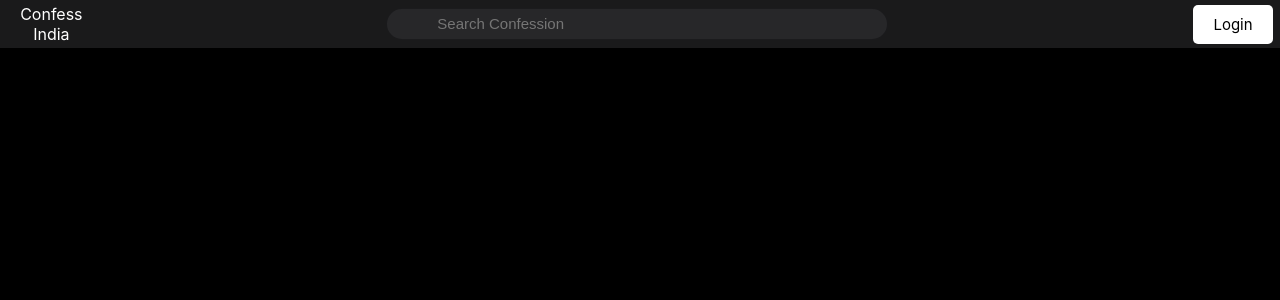
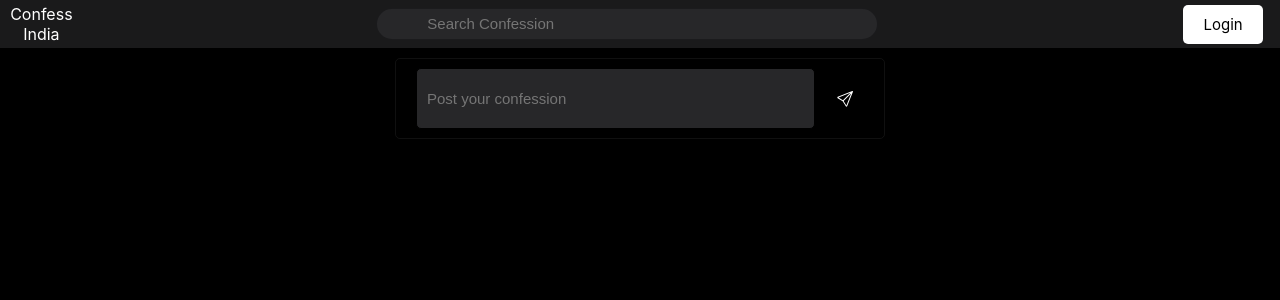
Before and after one commit to Aditya-138-12/confess-india, a React (Create React App) app: page / in a window 1280 px wide. Shown: the top 300 px of the page. Built offline with nearby package versions, Linux system fonts and the light colour scheme.

Commit message:
Added initial frontend changes for the Post Confession

```diff
--- a/package.json
+++ b/package.json
@@ -36,5 +36,10 @@
       "last 1 firefox version",
       "last 1 safari version"
     ]
+  },
+  "devDependencies": {
+    "autoprefixer": "^10.4.21",
+    "postcss": "^8.5.3",
+    "tailwindcss": "^4.1.5"
   }
 }
--- a/src/App.css
+++ b/src/App.css
@@ -41,5 +41,9 @@
   position: absolute;
   height: 100%;
   width: 100%;
-  overflow: hidden;
+  overflow-x: hidden;
+  overflow-y: scroll;
+  display: flex;
+  flex-direction: column;
+  align-items: center;
 }
--- a/src/App.js
+++ b/src/App.js
@@ -1,4 +1,5 @@
 import './App.css';
+import MainConfession from './confession/main/main';
 import MainHeader from './header/mainHeader';
 
 function App() {
@@ -6,6 +7,7 @@ function App() {
     <>
       <div className='main'>
         <MainHeader/>
+        <MainConfession/>
       </div>
     </>
   );
--- /dev/null
+++ b/src/confession/main/main.css
@@ -0,0 +1,23 @@
+.MainConfession{
+    height: auto;
+    width: 70%;
+    background-color: ;
+    padding: 10px;
+    display: flex;
+    flex-direction: column;
+    align-items: center;
+}
+
+.confessionInner{
+    height: auto;
+    position: relative;
+    width: 50%;
+    background-color: transparent;
+    border: 0.1px solid rgba(82, 82, 82, 0.2);
+    border-radius: 5px;
+    padding: 20px;
+    display: flex;
+    flex-direction: row;
+    align-items: center;
+    gap: 10px;
+}
--- /dev/null
+++ b/src/confession/main/main.js
@@ -0,0 +1,19 @@
+import React from "react";
+import PostConfession from "../postConfession/postConfession";
+import './main.css';
+import PostConfessionButton from "../postConfessionButton/postConfessionButton";
+
+const MainConfession = () => {
+    return(
+        <>
+            <div className="MainConfession">
+                <div className="confessionInner">
+                <PostConfession/>
+                <PostConfessionButton/>
+                </div>
+            </div>
+        </>
+    );
+}
+
+export default MainConfession;
--- /dev/null
+++ b/src/confession/postConfession/post.css
@@ -0,0 +1,11 @@
+.postMain{
+    background-color: #272729;
+    height: 100%;
+    width: 100%;
+    color: white;
+    padding: 10px;
+    border-radius: 5px;
+    outline: none;
+    font-size: 15px;
+    border: 0.1px solid black;
+}
--- /dev/null
+++ b/src/confession/postConfession/postConfession.js
@@ -0,0 +1,12 @@
+import React from "react";
+import './post.css';
+
+const PostConfession = () => {
+    return (
+        <>
+            <input type="text" className="postMain" placeholder="Post your confession"></input>
+        </>
+    );
+}
+
+export default PostConfession;
--- /dev/null
+++ b/src/confession/postConfessionButton/postConfessionButton.css
@@ -0,0 +1,15 @@
+.postConfessionButton{
+    color: white;
+    height: 100%;
+    width: 5%;
+    padding: 10px;
+    border-radius: 5px;
+    display: flex;
+    align-items: center;
+    justify-content: center;
+}
+
+.postConfessionButton:hover{
+    background-color: rgba(68, 68, 68, 0.425);
+    cursor: pointer;
+}
--- /dev/null
+++ b/src/confession/postConfessionButton/postConfessionButton.js
@@ -0,0 +1,14 @@
+import React from "react";
+import './postConfessionButton.css';
+
+const PostConfessionButton = () => {
+    return (
+        <>
+            <div className="postConfessionButton"><svg xmlns="http://www.w3.org/2000/svg" width="16" height="16" fill="currentColor" class="bi bi-send" viewBox="0 0 16 16">
+  <path d="M15.854.146a.5.5 0 0 1 .11.54l-5.819 14.547a.75.75 0 0 1-1.329.124l-3.178-4.995L.643 7.184a.75.75 0 0 1 .124-1.33L15.314.037a.5.5 0 0 1 .54.11ZM6.636 10.07l2.761 4.338L14.13 2.576zm6.787-8.201L1.591 6.602l4.339 2.76z"/>
+</svg></div>
+        </>
+    );
+}
+
+export default PostConfessionButton;
```
Also changed, not shown: 1 other file (tests, documents, lock files or other folders).
